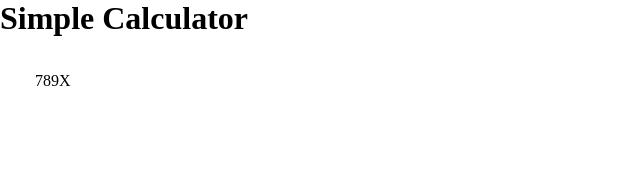
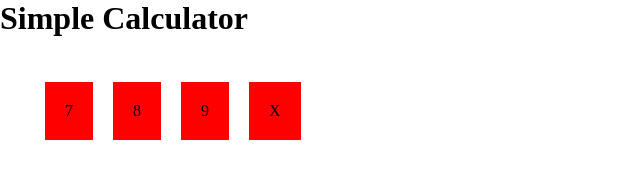
Before and after one commit to nem-web/Calculator, a plain HTML site: page index.html in a window 1280 px wide. Shown: the whole page, without its empty margins (0-640 px from the left). Drawn offline with Linux system fonts and the light colour scheme.

Commit message:
Add files via upload

```diff
--- a/styles.css
+++ b/styles.css
@@ -5,7 +5,14 @@
 
 .row{
     display: flex;
+    flex-direction: row;
     flex-wrap: wrap;
     margin: 15px;
     padding: 20px;
 }
+
+.col{
+    padding: 20px;
+    margin: 10px;
+    background-color: red;
+}
```
Also changed, not shown: script.js (added).
